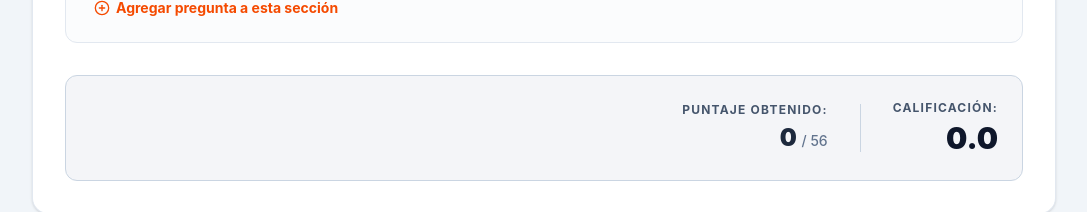
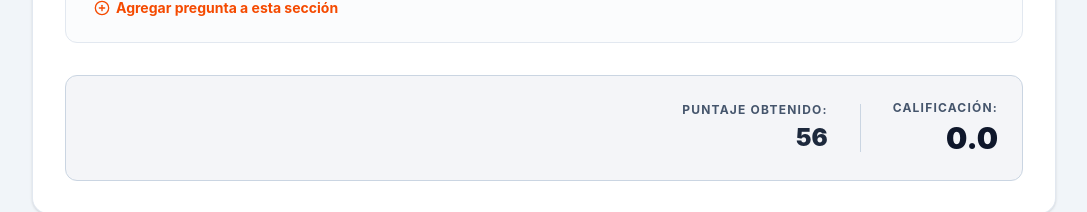
Before and after one commit to Manufacturas-Especializadas/Capacitacion-FrontEnd, a React (Vite) app: page /registro-de-checklist-soldadores in a window 1280 px wide. Shown: the part 2240-2452 px from the top of the page, without its empty margins (96-1183 px from the left). Built offline with nearby package versions, Linux system fonts and the light colour scheme; no server answers.

Commit message:
fix(component): calificaciones de acuerdo al formato fisico

```diff
--- a/src/components/WeldersChecklistUI/PracticalEvaluationSection/PracticalEvaluationSection.tsx
+++ b/src/components/WeldersChecklistUI/PracticalEvaluationSection/PracticalEvaluationSection.tsx
@@ -33,8 +33,9 @@ export const PracticalEvaluationSection = ({
   });
 
   const maxPossibleScore = totalQuestions * 4;
+
   const grade =
-    maxPossibleScore > 0 ? (obtainedScore / maxPossibleScore) * 100 : 0;
+    maxPossibleScore > 0 ? (obtainedScore * 100) / maxPossibleScore : 0;
   return (
     <div
       className="bg-white p-4 md:p-8 rounded-2xl shadow-sm border border-slate-200
@@ -154,11 +155,14 @@ export const PracticalEvaluationSection = ({
           <p className="text-xs font-bold text-slate-600 uppercase tracking-widest mb-1">
             Puntaje Obtenido:
           </p>
-          <p className="text-2xl font-black text-slate-800">
+          {/* <p className="text-2xl font-black text-slate-800">
             {obtainedScore}{" "}
             <span className="text-sm font-medium text-slate-500">
               / {maxPossibleScore}
             </span>
+          </p> */}
+          <p className="text-2xl font-black text-slate-800">
+            {maxPossibleScore}
           </p>
         </div>
 
```
